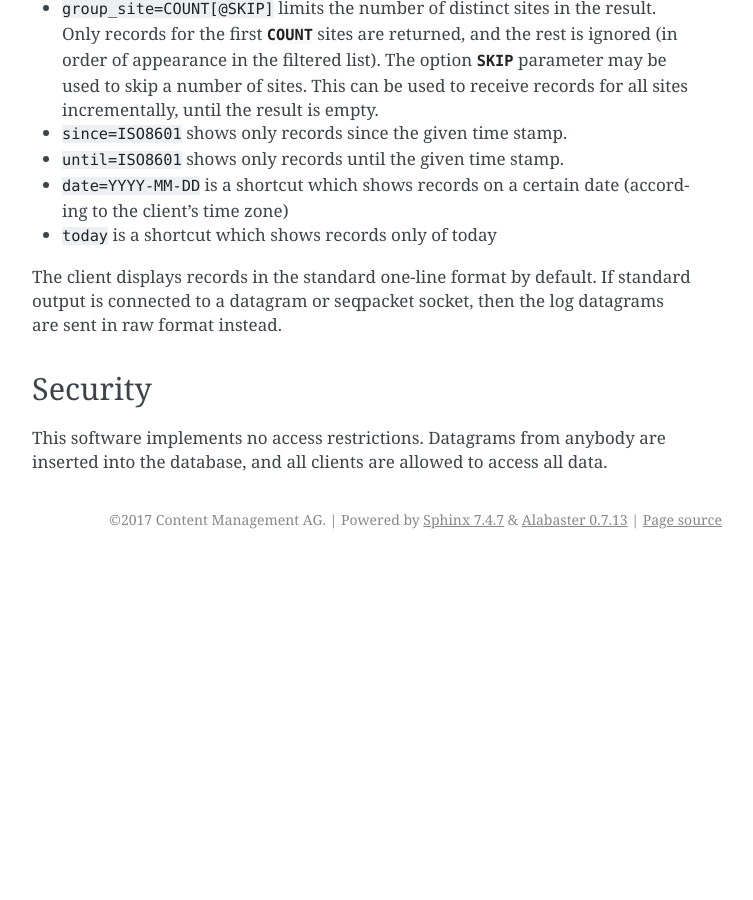
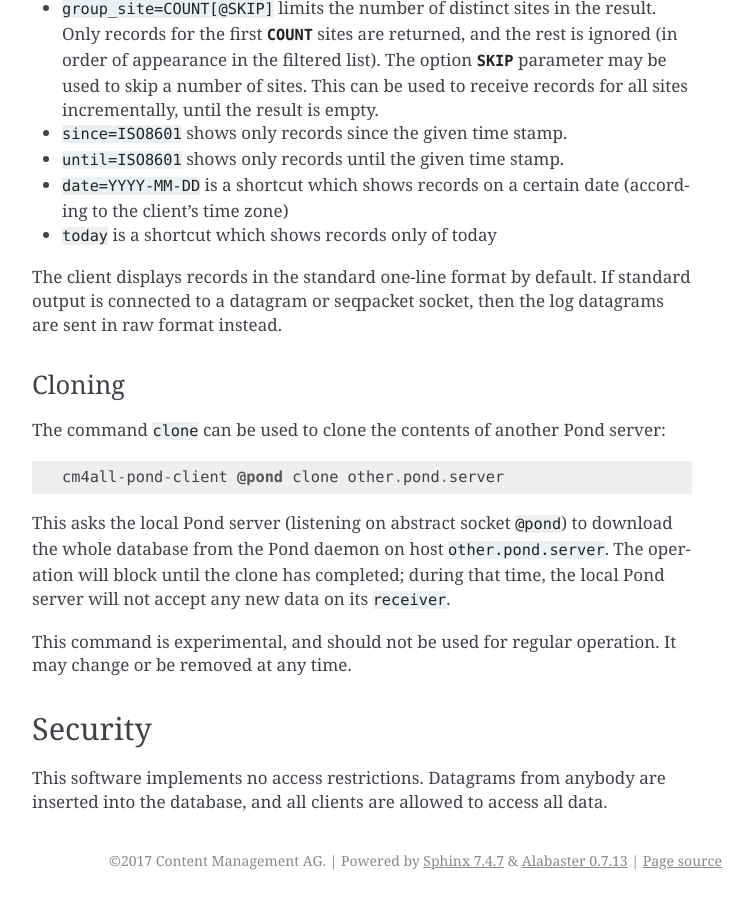
Before and after one commit to CM4all/pond, a Sphinx documentation site: the page built from doc/index.rst, in a window 1280 px wide and 900 px high, scrolled down 2020 px. Shown: the whole window, without its empty margins (388-1141 px from the left). Built offline with Sphinx 7.4.7, drawn with Linux system fonts in a browser that asks for light colours; before the commit the page ends 2579 px from its top, so only the background shows below that.

Commit message:
doc: document "clone"

```diff
--- a/doc/index.rst
+++ b/doc/index.rst
@@ -117,6 +117,24 @@
 default.  If standard output is connected to a datagram or seqpacket
 socket, then the log datagrams are sent in raw format instead.
 
+Cloning
+^^^^^^^
+
+The command :samp:`clone` can be used to clone the contents of another
+Pond server::
+
+  cm4all-pond-client @pond clone other.pond.server
+
+This asks the local Pond server (listening on abstract socket
+:file:`@pond`) to download the whole database from the Pond daemon on
+host :samp:`other.pond.server`.  The operation will block until the
+clone has completed; during that time, the local Pond server will not
+accept any new data on its :samp:`receiver`.
+
+This command is experimental, and should not be used for regular
+operation.  It may change or be removed at any time.
+
+
 Security
 --------
 
```
